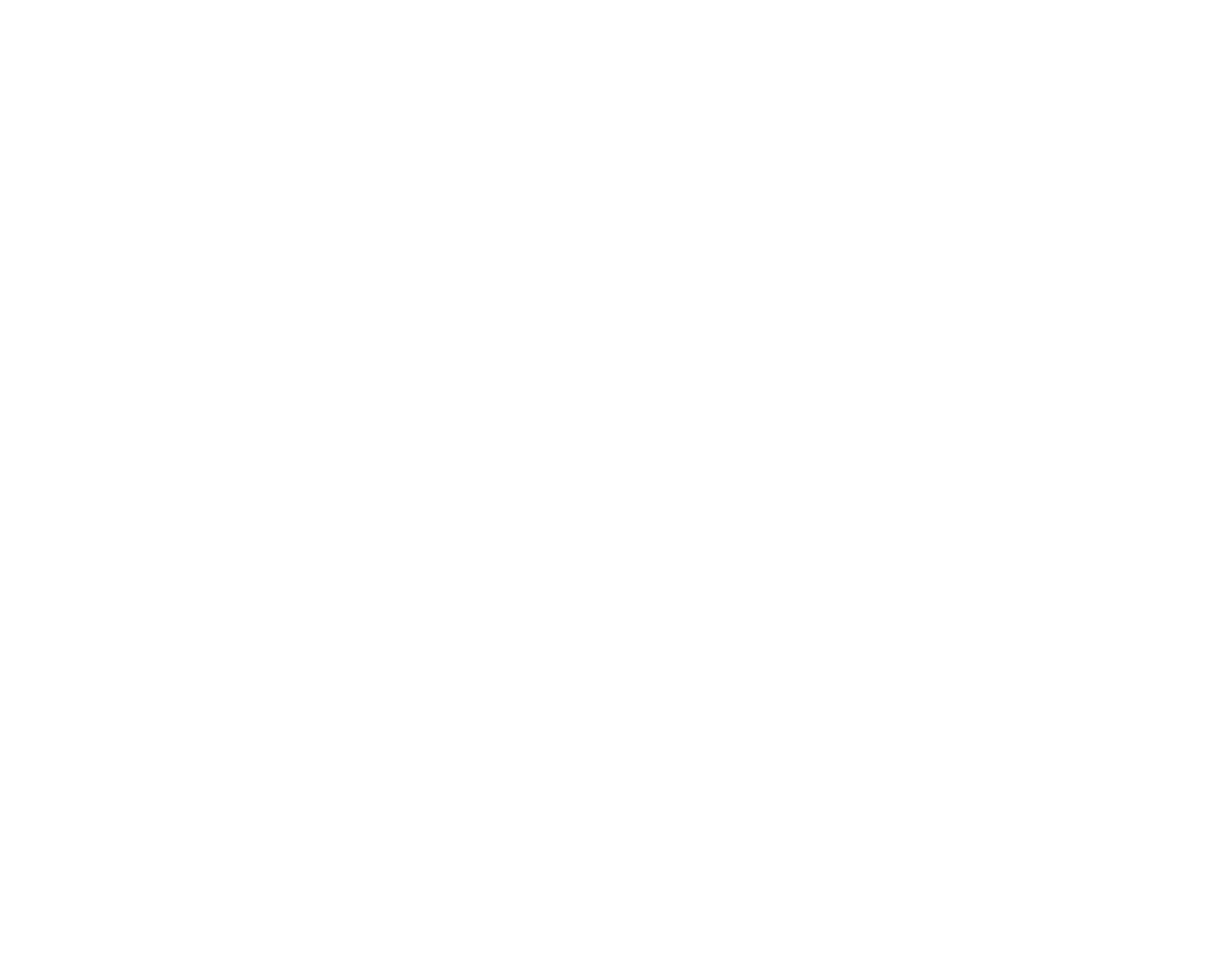
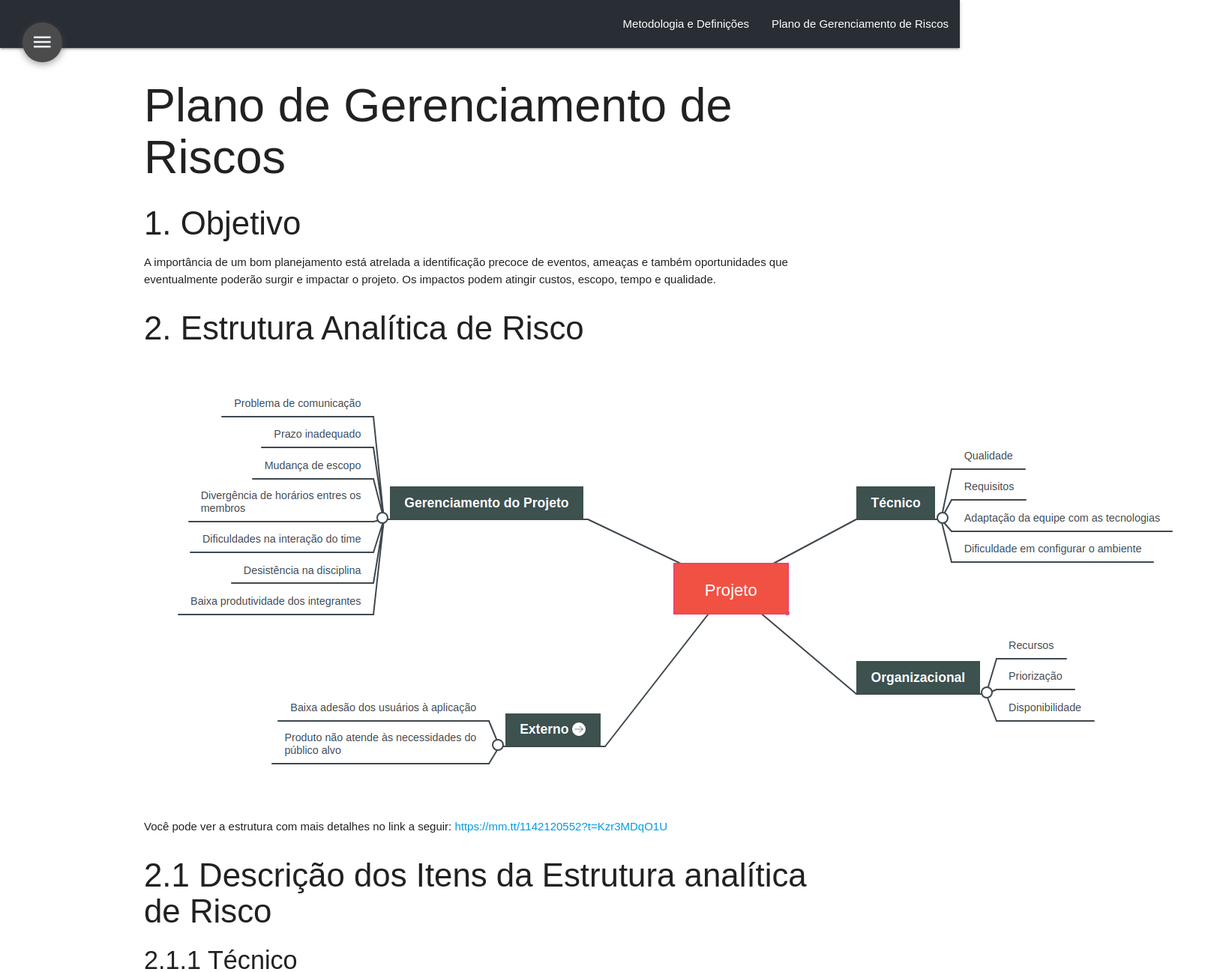
Before and after one commit to DesenhoSoftware-2018-2/wiki, a React (Create React App) app: page /wiki/gerenciamentoRiscos in a window 1280 px wide. Shown: the top 1297 px of the page at 75% size, 1619 px wide, since content can reach past the window. Before the commit the page ends 800 px from the top, so only its background shows below. Built offline with nearby package versions, Linux system fonts and the light colour scheme.

Commit message:
#6 Add a risk management plan
Signed-off-by: Isaque Alves <isaquealvesdl@gmail.com>

```diff
--- a/src/assets/files/dinamica02/gerenciamentoRiscos.md
+++ b/src/assets/files/dinamica02/gerenciamentoRiscos.md
@@ -1,38 +1,39 @@
 # Plano de Gerenciamento de Riscos
 
-## 1. Objetivo
+### 1. Objetivo
 A importância de um bom planejamento está atrelada a identificação precoce de eventos, ameaças e também oportunidades que eventualmente poderão surgir e impactar o projeto. Os impactos podem atingir custos, escopo, tempo e qualidade.
 
-## 2. Estrutura Analítica de Risco
+### 2. Estrutura Analítica de Risco
 
-## 2.1 Descrição dos Itens da Estrutura analítica de Risco
-### 2.1.1 Técnico
+![Estrutura Analitica Riscos](dinamica02/estruturaAnaliticaRiscos.png)
+Você pode ver a estrutura com mais detalhes no link a seguir: https://mm.tt/1142120552?t=Kzr3MDqO1U
+
+
+### 2.1 Descrição dos Itens da Estrutura analítica de Risco
+#### 2.1.1 Técnico
 Qualidade - Riscos relacionados à qualidade do projeto. Exemplo: Manutenibilidade.
 Requisitos - Riscos relacionados aos requisitos levantados e ao escopo definido. Exemplo: Rastreabilidade.
 Adaptação da equipe com as tecnologias - Riscos relacionado ao grau de conhecimento e homogeneidade de domínio da tecnologia entre o grupo.
-Falta ou falha de equipamentos -
-Dificuldade em configurar o ambiente -
+Dificuldade em configurar o ambiente - Relacionado à dificuldade da equipe em configurar o ambiente de desenvolvimento em suas máquinas pessoais.
 
-### 2.1.2 Organizacional
+#### 2.1.2 Organizacional
 Recursos - Riscos relacionados aos recursos humanos e financeiros envolvidos no projeto.
 Priorização - Riscos relacionados a priorização de atividades e funcionalidades a serem desenvolvidas.
 Disponibilidade - Riscos relacionados a disponibilidade da equipe e de infraestrutura para o projeto.
 
 
-### 2.1.3 Gerenciamento do Projeto
+#### 2.1.3 Gerenciamento do Projeto
 Problema de comunicação - Riscos relacionados a comunicação entre a equipe e divulgação de informações.
 Prazo inadequado - Riscos relacionados ao mal planejamento de prazos e readequação do prazo a eventuais mudanças.
 Mudança de escopo - Riscos relacionados a escopo variável e tempo e custos fixos.
-Divergência de horários entres os membros -
-Dificuldades na interação do time -
-Desistência na disciplina -
-Baixa produtividade dos integrantes -
+Divergência de horários entres os membros - Risco referente à dificuldade em encontrar datas para reuniões por motivos de atividades externas ao projeto.
+Dificuldades na interação do time - Risco relacionado à problemas pessoais entre membros da equipe.
+Desistência na disciplina - Risco relacionado à possível desistência da disciplina por parte dos membros do time.
+Baixa produtividade dos integrantes - Risco relacionado à baixa produtividade de algum integrante do time.
 
-### Externo
-Baixa adesão dos usuários a aplicação -
-Produto não atende às necessidades do público -
+#### 2.1.4 Externo
+Baixa adesão dos usuários a aplicação - Risco relacionado à utilização e evolução do projeto no mercado.
+Produto não atende às necessidades do público alvo - Risco relacionado à utilização e evolução do projeto no mercado.
 
 
-Indefinição do escopo
-Mudança do escopo
-Falta de membros durante as reuniões semanais
+Autor: Isaque Alves.
--- a/src/components/contents/dinamica02/dinamica02.js
+++ b/src/components/contents/dinamica02/dinamica02.js
@@ -5,7 +5,8 @@ import Sidenav from "../../structures/sidenav";
 class Dinamica02 extends Component {
   render() {
     const artefatos = [
-      { pathname: "/metodologiaDefinicoes", link: "Metodologia e Definições" }
+      { pathname: "/metodologiaDefinicoes", link: "Metodologia e Definições" },
+      { pathname: "/gerenciamentoRiscos", link: "Plano de Gerenciamento de Riscos" }
     ];
 
     return (
--- /dev/null
+++ b/src/components/contents/dinamica02/gerenciamentoRiscos.js
@@ -0,0 +1,16 @@
+import React, { Component } from "react";
+import Dinamica01 from './dinamica02';
+import Markdown from '../../structures/dynamicsComponents/markdown';
+
+class GerenciamentoRiscos extends Component {
+  render() {
+    return (
+      <div>
+        <Dinamica01 />
+        <div className="container">
+          <Markdown file="dinamica02/gerenciamentoRiscos" />
+        </div>
+      </div>
+    );
+  }
+} export default GerenciamentoRiscos;
--- a/src/components/structures/sidenav.js
+++ b/src/components/structures/sidenav.js
@@ -36,7 +36,8 @@ class Sidenav extends Component {
       },
       { dynamic: "Dinâmica II",
         artefacts: [
-          { name: "Metodologia e Definições", link: "/metodologiaDefinicoes" }
+          { name: "Metodologia e Definições", link: "/metodologiaDefinicoes" },
+          { name: "Plano de Gerenciamento de Riscos", link: "/gerenciamentoRiscos" }
         ]
       },
       { dynamic: "Dinâmica III", artefacts: [] },
--- a/src/routes/index.js
+++ b/src/routes/index.js
@@ -9,6 +9,7 @@ import GuiaContribuicao from '../components/contents/extras/guiaContribuicao';
 import Reunioes from '../components/contents/extras/reunioes';
 import wh from '../components/contents/dinamica01/5w2h';
 import MetodologiaDefinicoes from '../components/contents/dinamica02/metodologiaDefinicoes';
+import GerenciamentoRiscos from '../components/contents/dinamica02/gerenciamentoRiscos';
 
 export default () => (
   <BrowserRouter basename="/wiki">
@@ -22,6 +23,7 @@ export default () => (
       <Route path="/guiaContribuicao" exact component={GuiaContribuicao} />
       <Route path="/reunioes" exact component={Reunioes} />
       <Route path="/metodologiaDefinicoes" exact component={MetodologiaDefinicoes} />
+      <Route path="/gerenciamentoRiscos" exact component={GerenciamentoRiscos} />
     </Switch>
   </BrowserRouter>
 );
```
Also changed, not shown: src/assets/imgs/dinamica02/estruturaAnaliticaRiscos.png (added).
